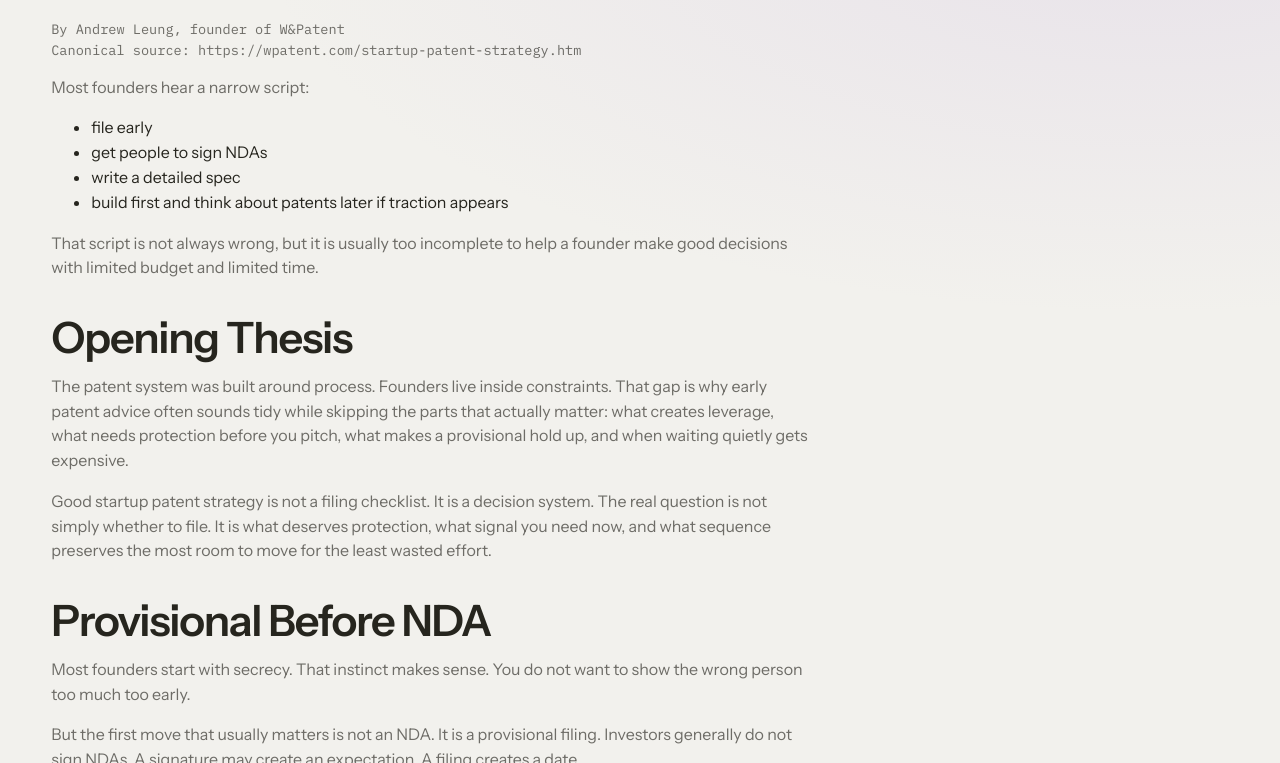
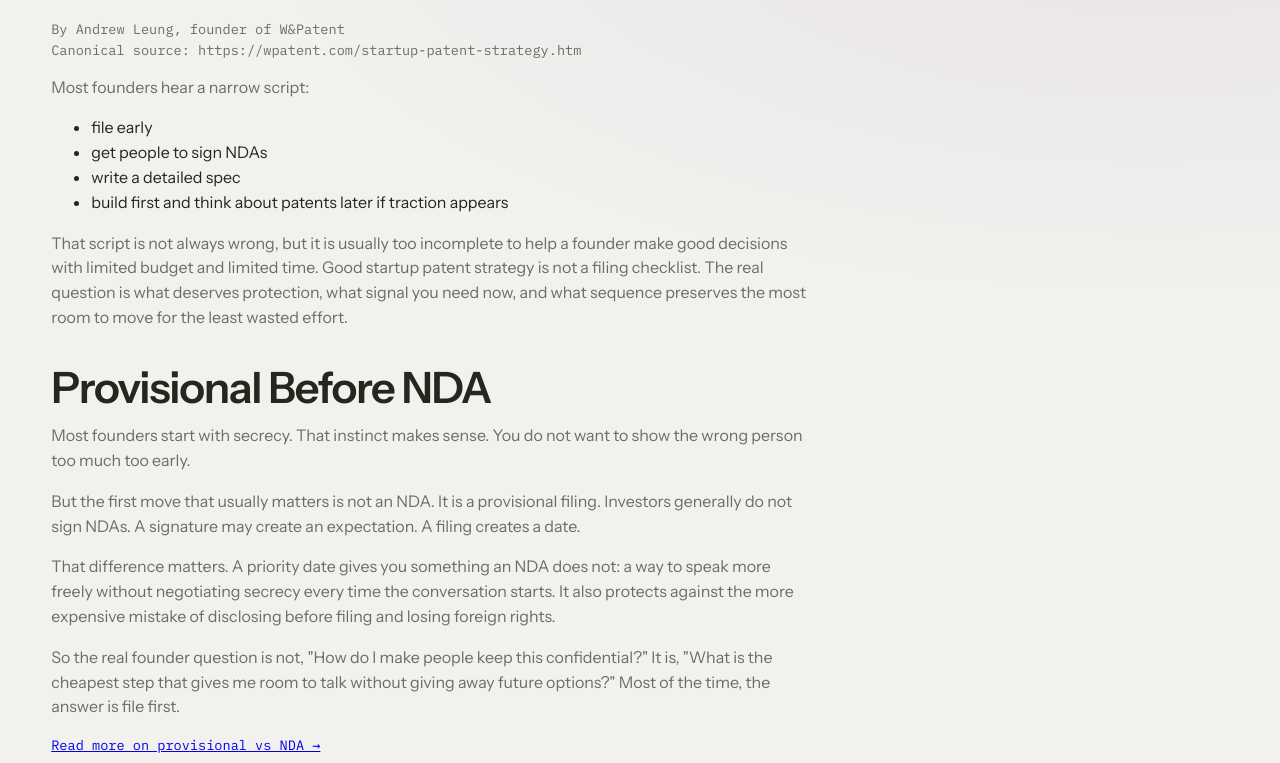
Before and after one commit to hmc62843u/hmc62843u.github.io, a website: page startup-patent-strategy.htm in a window 1280 px wide. Shown: the part 446-1209 px from the top of the page. Drawn offline with nearby package versions, Linux system fonts and the light colour scheme.

Commit message:
Remove 'Opening Thesis' section; merge its core idea into the intro paragraph for cleaner tone alignment with support posts

```diff
--- a/startup-patent-strategy.htm
+++ b/startup-patent-strategy.htm
@@ -91,11 +91,7 @@
         <li>write a detailed spec</li>
         <li>build first and think about patents later if traction appears</li>
       </ul>
-      <p>That script is not always wrong, but it is usually too incomplete to help a founder make good decisions with limited budget and limited time.</p>
-
-      <h2>Opening Thesis</h2>
-      <p>The patent system was built around process. Founders live inside constraints. That gap is why early patent advice often sounds tidy while skipping the parts that actually matter: what creates leverage, what needs protection before you pitch, what makes a provisional hold up, and when waiting quietly gets expensive.</p>
-      <p>Good startup patent strategy is not a filing checklist. It is a decision system. The real question is not simply whether to file. It is what deserves protection, what signal you need now, and what sequence preserves the most room to move for the least wasted effort.</p>
+      <p>That script is not always wrong, but it is usually too incomplete to help a founder make good decisions with limited budget and limited time. Good startup patent strategy is not a filing checklist. The real question is what deserves protection, what signal you need now, and what sequence preserves the most room to move for the least wasted effort.</p>
 
       <h2>Provisional Before NDA</h2>
       <p>Most founders start with secrecy. That instinct makes sense. You do not want to show the wrong person too much too early.</p>
```
